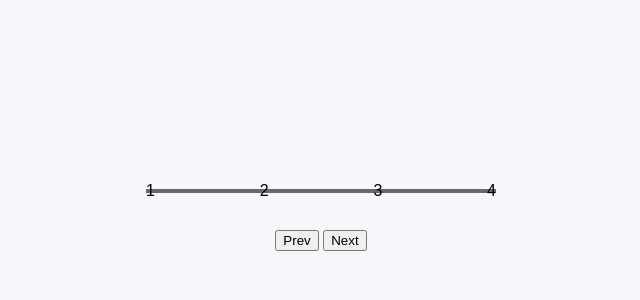
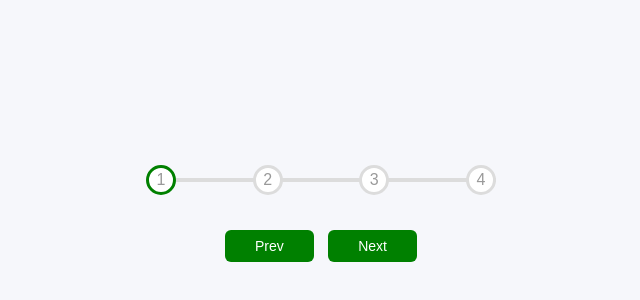
Before and after one commit to Skyseras/50_Projects_50_days, a plain HTML site: page Day 2 - Progress Steps/index.html in a window 1280 px wide. Shown: the part 184-484 px from the top of the page, without its empty margins (319-959 px from the left). Drawn offline with Linux system fonts and the light colour scheme; a web font is replaced by a local one.

Commit message:
litle bit of styling

```diff
--- a/Day 2 - Progress Steps/style.css
+++ b/Day 2 - Progress Steps/style.css
@@ -1,4 +1,9 @@
 @import url('https://fonts.googleapis.com/css?family=Muli&display=swap');
+:root {
+    --line-border-fill: green;
+    --line-border-empty: gainsboro;
+}
+
 * {
     box-sizing: border-box;
 }
@@ -28,7 +33,7 @@ body {
 
 .progress-container::before {
     content: '';
-    background-color: dimgray;
+    background-color: var(--line-border-empty);
     position: absolute;
     top: 50%;
     left: 0%;
@@ -39,7 +44,7 @@ body {
 }
 
 .progress {
-    background-color: aqua;
+    background-color: var(--line-border-fill);
     position: absolute;
     top: 50%;
     left: 0%;
@@ -50,4 +55,44 @@ body {
     transition: 0.4s ease;
 }
 
-.center {}
+.circle {
+    background-color: white;
+    color: #999;
+    border-radius: 50%;
+    height: 30px;
+    width: 30px;
+    display: flex;
+    align-items: center;
+    justify-content: center;
+    border: 3px solid var(--line-border-empty);
+    transition: 0.4s ease;
+}
+
+.circle.active {
+    border-color: var(--line-border-fill)
+}
+
+.btn {
+    background-color: var(--line-border-fill);
+    color: white;
+    border: none;
+    border-radius: 6px;
+    cursor: pointer;
+    font-family: inherit;
+    padding: 8px 30px;
+    margin: 5px;
+    font-size: 14px;
+}
+
+.btn:active {
+    transform: scale(0.98);
+}
+
+.btn:focus {
+    outline: 0;
+}
+
+.btn:disabled {
+    background-color: var(--line-border-empty);
+    cursor: not-allowed;
+}
```
